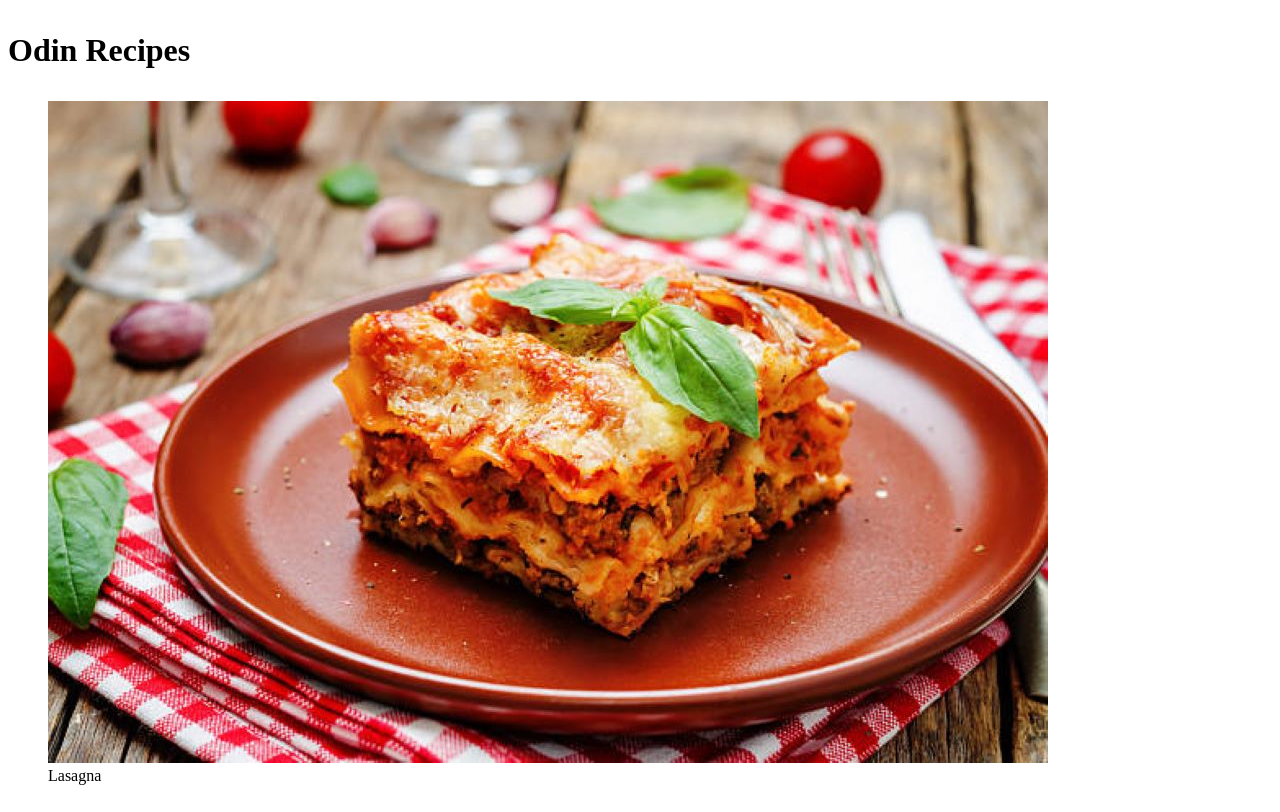
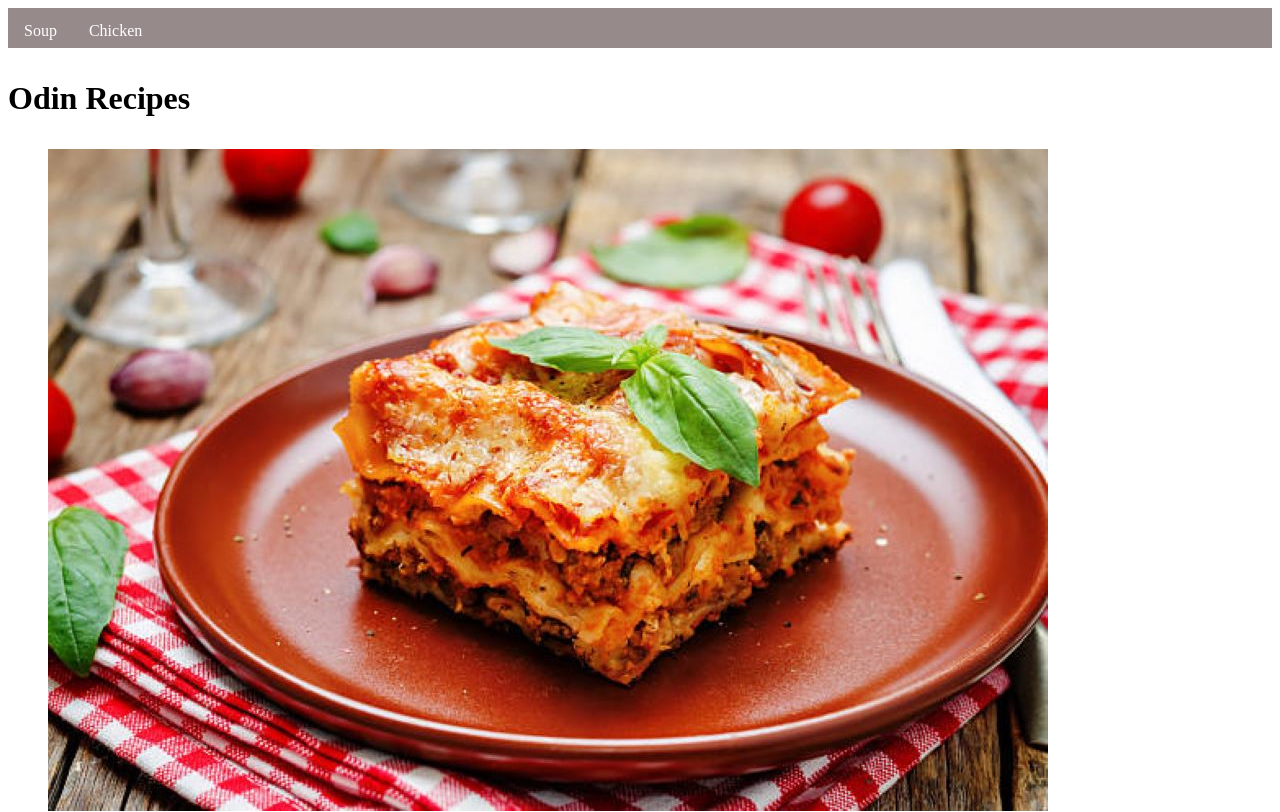
Before and after one commit to AsadullahSamo/odin-recipes, a plain HTML site: page index.html in a window 1280 px wide. Shown: the top 812 px of the page. Drawn offline with Linux system fonts and the light colour scheme.

Commit message:
Project complete

```diff
--- a/index.html
+++ b/index.html
@@ -14,7 +14,8 @@
     <header>
         <nav>
             <ul>
-
+                <li> <a href="beaf-soup.html"> Soup </a> </li>
+                <li> <a href="chicken.html"> Chicken</a> </li>
             </ul>
         </nav>
     </header>
--- a/style.css
+++ b/style.css
@@ -1,3 +1,24 @@
+nav ul{
+    height: 40px;
+    margin: 0;
+    padding: 0;
+    overflow: hidden;
+    background-color: #978a8a;
+}
+nav li{
+    display: inline;
+    float: left;
+}
+nav li a{
+    display: block;
+    color: white;
+    text-align: center;
+    padding: 14px 16px;
+}
+nav li a:hover{
+    color: #111;
+}
+
 #odin-recipes-heading{
     font-size: 32px;
     font-weight: bold;
```
Also changed, not shown: chicken.html (+1 -1 lines).
